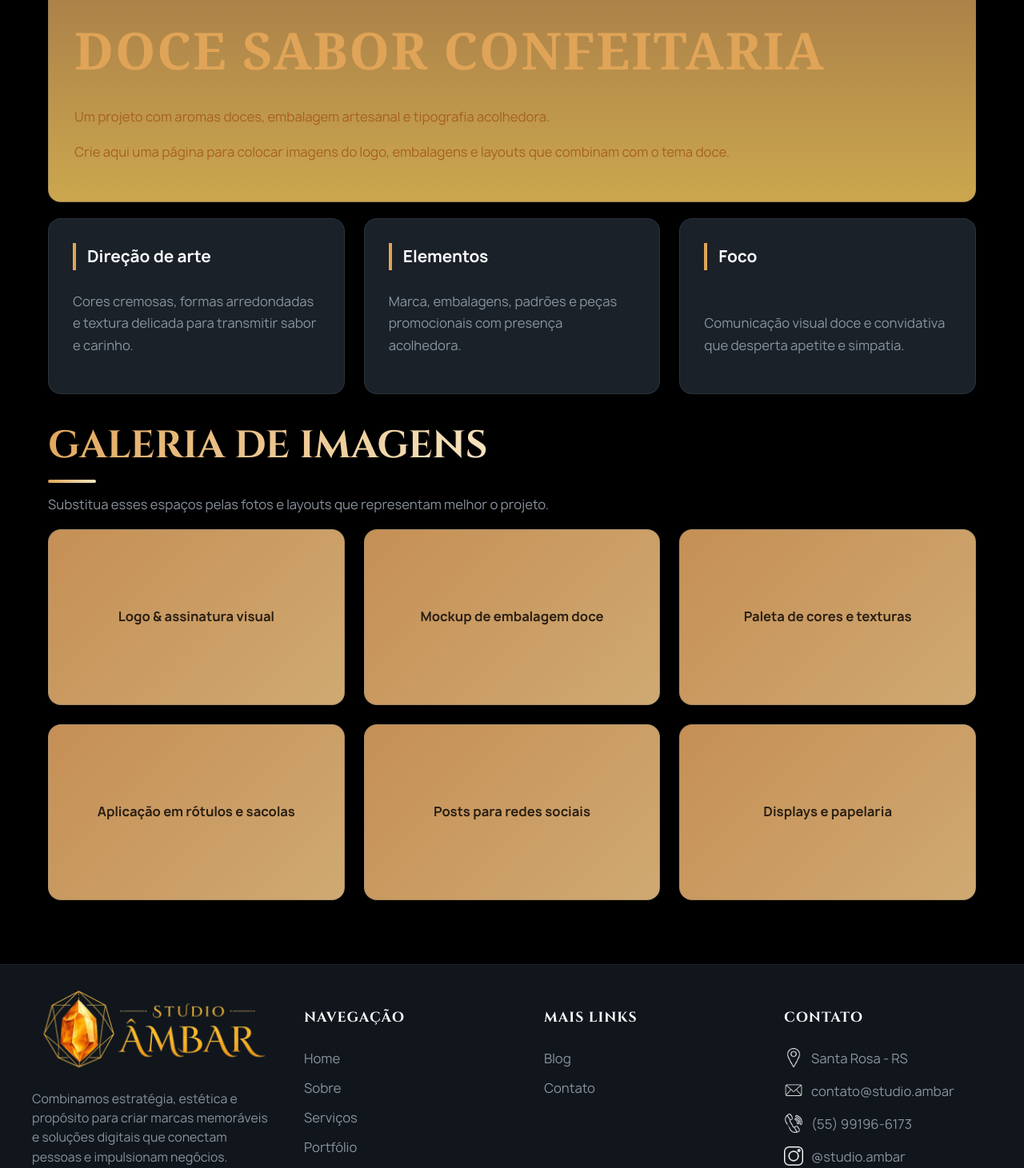
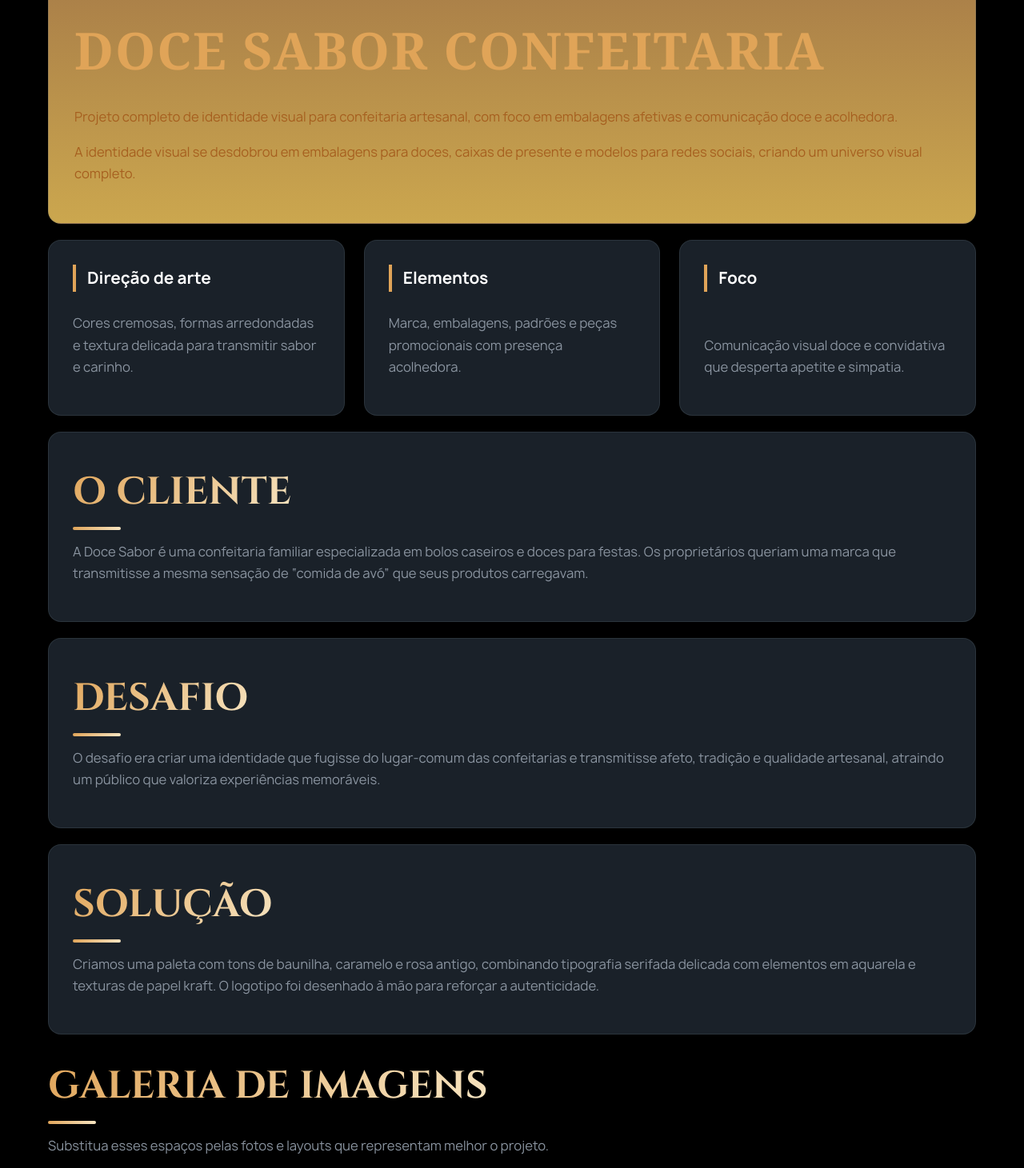
Before and after one commit to IsaqueA-B/Studio-Ambar, a React (Vite) app: page /portfolio/1 in a window 1280 px wide. Shown: the part 240-1701 px from the top of the page at 80% size. Built offline with nearby package versions, Linux system fonts and the light colour scheme; no server answers; a web font is replaced by a local one.

Commit message:
Leonardo_Alteracoes_Cases_12.07.26

```diff
--- a/src/componentes/data/portfolioData.js
+++ b/src/componentes/data/portfolioData.js
@@ -1,16 +1,29 @@
 /* imagens exemplo (depois que pegar a imagem edita o caminho para "/portfolio/Doce1.png*/
 import Doce1 from "../../assets/images/blog/blog1.png";
+import Logotipo from "../../assets/images/PortifolioCases/logotipo_doce_sabor.jpg";
+import Mockup_Embalagem from "../../assets/images/PortifolioCases/mockup_embalagem_doce_sabor.jpg";
+
 
 export const projetos = [
 {
   id: '1',
   nome: 'Doce Sabor Confeitaria',
   categoria: 'Identidade Visual',
-        desc: 'Um projeto com aromas doces, embalagem artesanal e tipografia acolhedora.',
-        destaque: 'Crie aqui uma página para colocar imagens do logo, embalagens e layouts que combinam com o tema doce.',
+  chamada: 'Uma marca que tem gosto de carinho',
+  desc: 'Projeto completo de identidade visual para confeitaria artesanal, com foco em embalagens afetivas e comunicação doce e acolhedora.',
+  contexto: 'A Doce Sabor é uma confeitaria familiar especializada em bolos caseiros e doces para festas. Os proprietários queriam uma marca que transmitisse a mesma sensação de “comida de avó” que seus produtos carregavam.',
+  desafio: 'O desafio era criar uma identidade que fugisse do lugar-comum das confeitarias e transmitisse afeto, tradição e qualidade artesanal, atraindo um público que valoriza experiências memoráveis.',
+  solucao: 'Criamos uma paleta com tons de baunilha, caramelo e rosa antigo, combinando tipografia serifada delicada com elementos em aquarela e texturas de papel kraft. O logotipo foi desenhado à mão para reforçar a autenticidade.',
+  // Campos existentes mantidos:
+  destaque: 'A identidade visual se desdobrou em embalagens para doces, caixas de presente e modelos para redes sociais, criando um universo visual completo.',
   conceito: 'Cores cremosas, formas arredondadas e textura delicada para transmitir sabor e carinho.',
   elementos: 'Marca, embalagens, padrões e peças promocionais com presença acolhedora.',
   foco: 'Comunicação visual doce e convidativa que desperta apetite e simpatia.',
+imagens: [
+      { src: Logotipo, alt: 'Logotipo principal' },
+      { src: Mockup_Embalagem, alt: 'Mockup de embalagem' },
+      // { src: Doce3, alt: 'Paleta de cores e texturas' }
+    ]
 },
     {
         id: '2',
--- a/src/pages/PortfolioCase.jsx
+++ b/src/pages/PortfolioCase.jsx
@@ -105,65 +105,40 @@ function PortfolioCase() {
         </section>
       )}
 
+<section className="portfolio-case-contexto mb-20">
+  <div className="card">
+    <h2>O cliente</h2>
+    <p>{projeto.contexto}</p>
+  </div>
+  <div className="card mt-20">
+    <h2>Desafio</h2>
+    <p>{projeto.desafio}</p>
+  </div>
+  <div className="card mt-20">
+    <h2>Solução</h2>
+    <p>{projeto.solucao}</p>
+  </div>
+</section>
+
 <section>
   <h2>Galeria de imagens</h2>
   <p>Substitua esses espaços pelas fotos e layouts que representam melhor o projeto.</p>
   <div className="portfolio-case-gallery grid-3x3">
-          {isTech ? (
+    {projeto.imagens?.length > 0 ? (
+      projeto.imagens.map((img, idx) => (
+        <div key={idx} className="card image-placeholder">
+          <img src={img.src} alt={img.alt} />
+        </div>
+      ))
+    ) : (
+      // Fallback genérico caso não tenha imagens definidas
       <>
-              <div className="card image-placeholder">Logo & símbolo</div>
-              <div className="card image-placeholder">Dashboard UI / Mockup</div>
-              <div className="card image-placeholder">Paleta & ícones</div>
-              <div className="card image-placeholder">Guidelines / Tipografia</div>
-              <div className="card image-placeholder">Aplicação em website</div>
-              <div className="card image-placeholder">Mockups de apresentação</div>
-            </>
-          ) : isCafe ? (
-            <>
-              <div className="card image-placeholder">Rótulo do café</div>
-              <div className="card image-placeholder">Copo e embalagem térmica</div>
-              <div className="card image-placeholder">Cardápio / Tipografia</div>
-              <div className="card image-placeholder">Sinalização da loja</div>
-              <div className="card image-placeholder">Fotografia de produto</div>
-              <div className="card image-placeholder">Aplicações em merchandising</div>
-            </>
-          ) : isDoce ? (
-            <>
-              <div className="card image-placeholder">Logo & assinatura visual</div>
-              <div className="card image-placeholder">Mockup de embalagem doce</div>
-              <div className="card image-placeholder">Paleta de cores e texturas</div>
-              <div className="card image-placeholder">Aplicação em rótulos e sacolas</div>
-              <div className="card image-placeholder">Posts para redes sociais</div>
-              <div className="card image-placeholder">Displays e papelaria</div>
-            </>
-          ) : isBio ? (
-            <>
-              <div className="card image-placeholder">Equipamento & painel</div>
-              <div className="card image-placeholder">Mockup de embalagem isotérmica</div>
-              <div className="card image-placeholder">Selo e certificação</div>
-              <div className="card image-placeholder">Manual técnico / instruções</div>
-              <div className="card image-placeholder">Interface de monitoramento</div>
-              <div className="card image-placeholder">Aplicações em embalagens e rótulos</div>
-            </>
-          ) : isCoop ? (
-            <>
-              <div className="card image-placeholder">Marca & logotipo</div>
-              <div className="card image-placeholder">Sinalização para supermercados</div>
-              <div className="card image-placeholder">Adesivos e comunicação para postos</div>
-              <div className="card image-placeholder">Embalagens e rótulos para revenda</div>
-              <div className="card image-placeholder">Materiais promocionais e B2B</div>
-              <div className="card image-placeholder">Aplicação em frotas e uniformes</div>
-            </>
-          ) : (
-            <>
-              <div className="card image-placeholder">Imagem do logo</div>
-              <div className="card image-placeholder">Mockup de embalagem</div>
-              <div className="card image-placeholder">Paleta de cores</div>
-              <div className="card image-placeholder">Material de ponto de venda</div>
-              <div className="card image-placeholder">Arte de redes sociais</div>
-              <div className="card image-placeholder">Aplicação em papelaria</div>
+        <div className="card image-placeholder">Imagem 1</div>
+        <div className="card image-placeholder">Imagem 2</div>
+        <div className="card image-placeholder">Imagem 3</div>
       </>
     )}
+
   </div>
 </section>
 </main>
```
Also changed, not shown: src/assets/images/PortifolioCases/Mockup_embalagem_doce_sabor.jpg (added), src/assets/images/PortifolioCases/logotipo_doce_sabor.jpg (added). Lines whose indentation alone changed are shown as unchanged.
